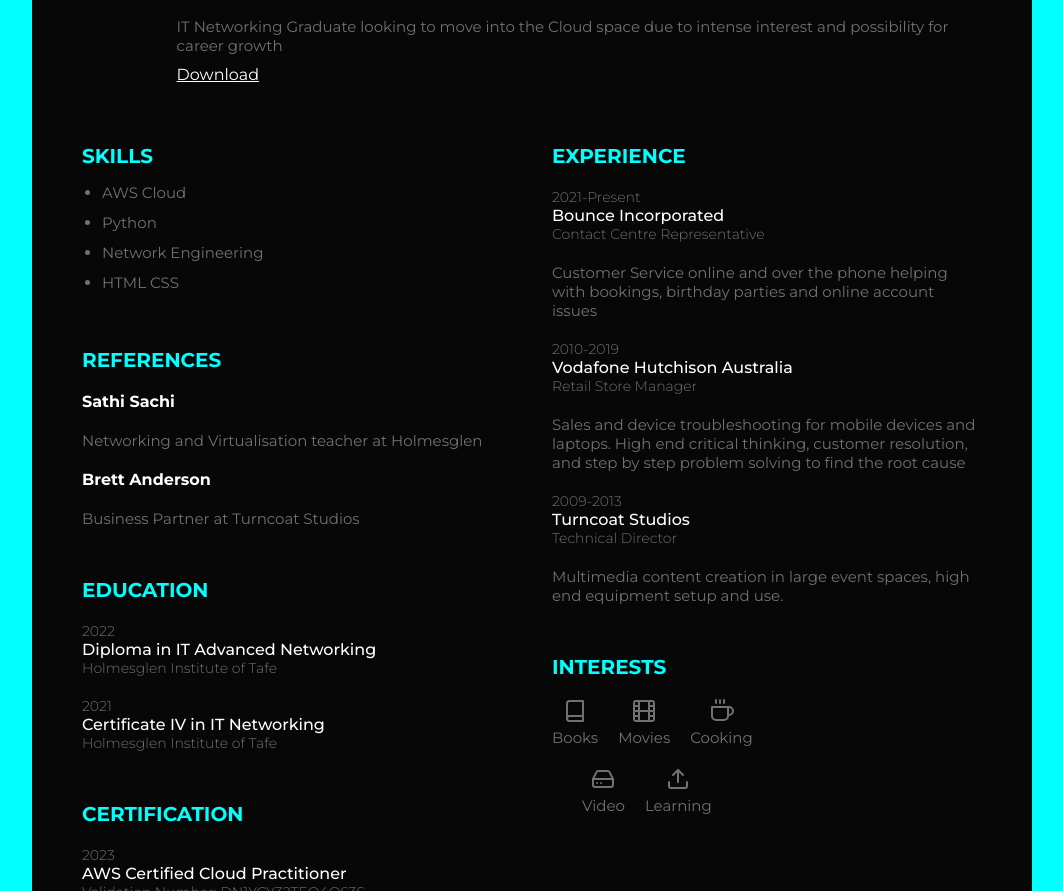
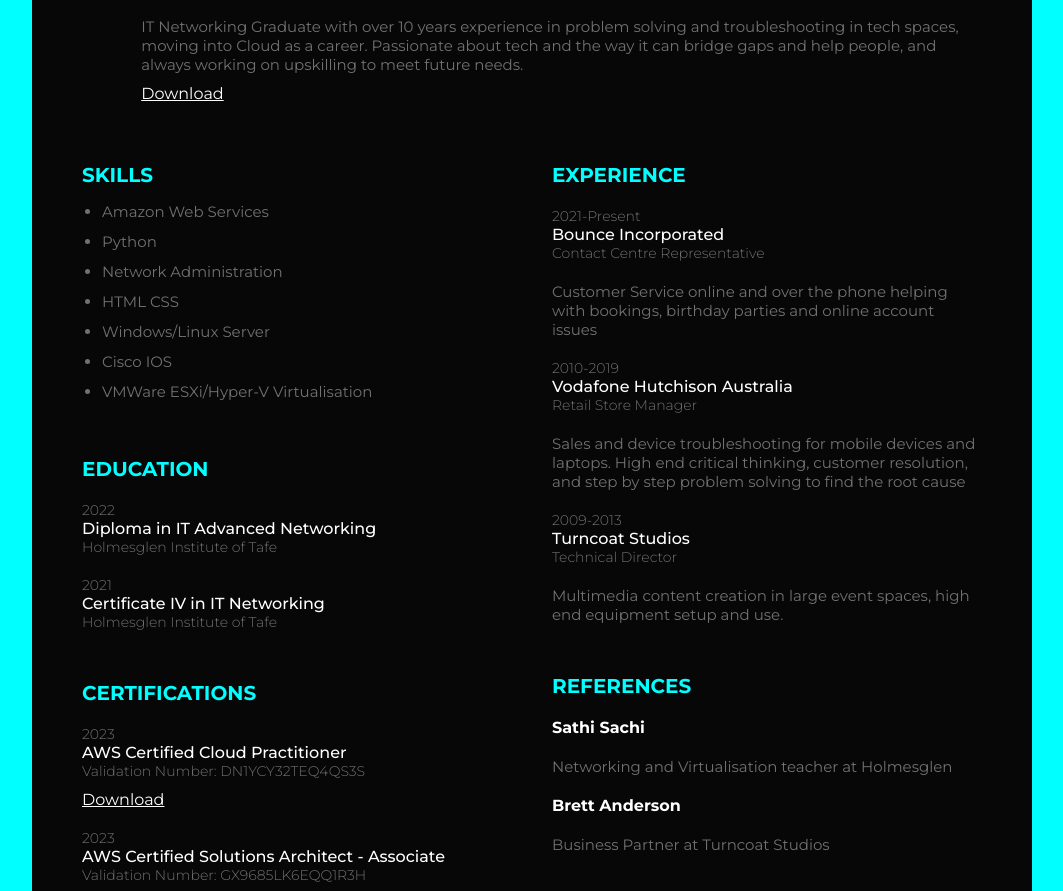
Before and after one commit to soundslikeevan/evansanders-CRC, a plain HTML site: page live/HTML/index.html in a window 1280 px wide. Shown: the part 211-1102 px from the top of the page, without its empty margins (108-1171 px from the left). Drawn offline with nearby package versions, Linux system fonts and the light colour scheme; no server answers.

Commit message:
Updated Skills, Desc.

```diff
--- a/live/HTML/index.html
+++ b/live/HTML/index.html
@@ -24,8 +24,8 @@
                     </h1>
                     <p class="profile_title">Cloud Engineer</p>
                     <p class="description">
-                        IT Networking Graduate looking to move into the Cloud space due to intense
-                        interest and possibility for career growth
+                        IT Networking Graduate with over 10 years experience in problem solving and troubleshooting in tech spaces, moving into Cloud as a career.
+                        Passionate about tech and the way it can bridge gaps and help people, and always working on upskilling to meet future needs.
                     </p>
                     <a class="downloadBtn" href="./CV.pdf" download="Resume.pdf">Download </a>
                 </div>
@@ -35,22 +35,14 @@
             <div class="skills">
                 <h3 class="title">Skills</h3>
                 <ul class="skill_list description">
-                    <li>AWS Cloud</li>
+                    <li>Amazon Web Services</li>
                     <li>Python</li>
-                    <li>Network Engineering</li>
+                    <li>Network Administration</li>
                     <li>HTML CSS</li>
+                    <li>Windows/Linux Server</li>
+                    <li>Cisco IOS</li>
+                    <li>VMWare ESXi/Hyper-V Virtualisation</li>
                 </ul>
-            </div>
-            <div class="ref">
-                <h3 class="title">References</h3>
-                <div class="ref_item">
-                    <h4 class="ref_name">Sathi Sachi</h4>
-                    <p class="description">Networking and Virtualisation teacher at Holmesglen</p>
-                </div>
-                <div class="ref_item">
-                    <h4 class="ref_name">Brett Anderson</h4>
-                    <p class="description">Business Partner at Turncoat Studios</p>
-                </div>
             </div>
             <div class="education">
                 <h3 class="title">Education</h3>
@@ -66,7 +58,7 @@
                 </div>
             </div>
             <div class="certification">
-                <h3 class="title">certification</h3>
+                <h3 class="title">certifications</h3>
                 <div class="certification_item">
                     <p class="item_preTitle">2023</p>
                     <h4 class="item_title">AWS Certified Cloud Practitioner</h4>
@@ -103,6 +95,17 @@
                     <p class="description">Multimedia content creation in large event spaces, high end equipment setup and use.</p>
                 </div>
             </div>
+            <div class="ref">
+                <h3 class="title">References</h3>
+                <div class="ref_item">
+                    <h4 class="ref_name">Sathi Sachi</h4>
+                    <p class="description">Networking and Virtualisation teacher at Holmesglen</p>
+                </div>
+                <div class="ref_item">
+                    <h4 class="ref_name">Brett Anderson</h4>
+                    <p class="description">Business Partner at Turncoat Studios</p>
+                </div>
+            </div>
             <div class="Interests">
                 <h3 class="title">interests</h3>
                 <div class="interest_items">
@@ -122,7 +125,7 @@
                 <div class="interest_items_2">
                     <div class="interest_item_2">
                         <i data-feather="hard-drive"></i>
-                        <span>Video</span>
+                        <span>Video Games</span>
                     </div>
                     <div class="interest_item_2">
                         <i data-feather="upload"></i>
--- a/live/HTML/style.css
+++ b/live/HTML/style.css
@@ -199,15 +199,15 @@ a{
     display: flex;
     align-items: center;
     flex-wrap: wrap;
-    gap: 2rem;
+    gap: 3rem;
 }
 .interest_items_2{
-    margin: 3rem;
+    margin: 1rem;
     margin-top: 2rem;
     display: flex;
     align-items: center;
     flex-wrap: wrap;
-    gap: 2rem;
+    gap: 1rem;
 }
 .interest_item,
 .interest_item_2{
```
